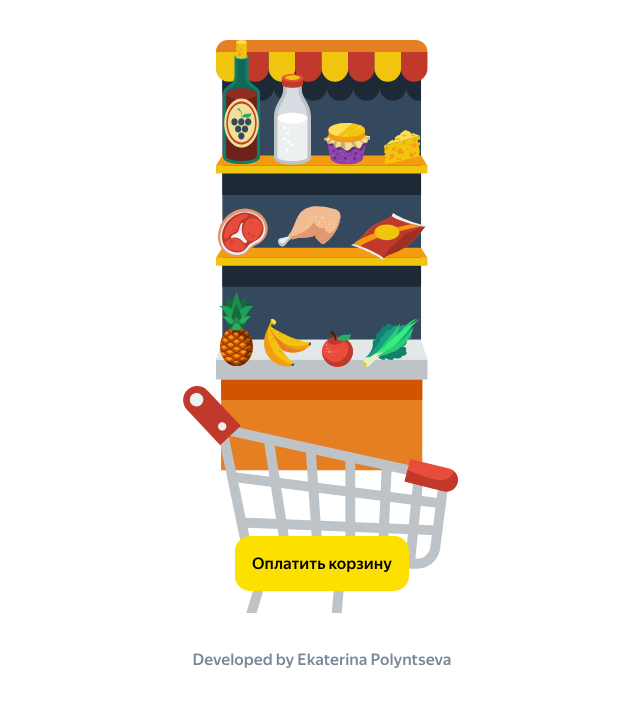
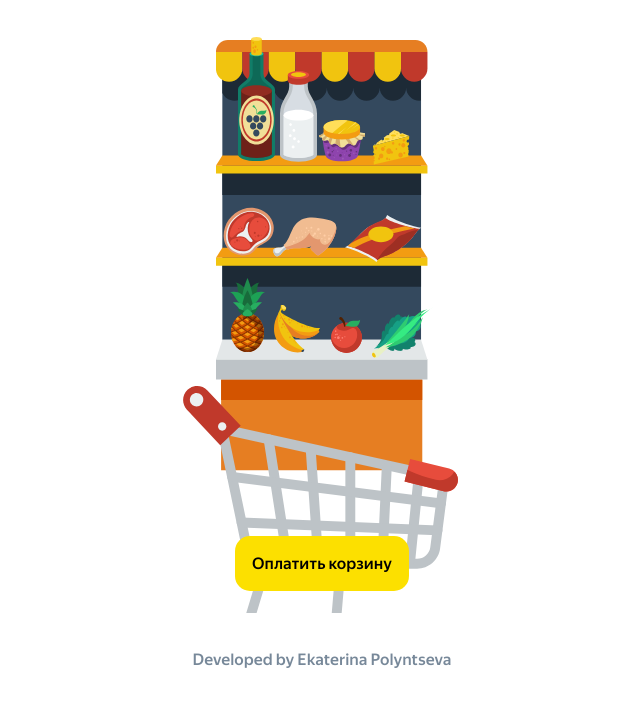
Before and after one commit to polynceva-es/lavka, a plain HTML site: page index.html in a window 1280 px wide. Shown: the whole page, without its empty margins (318-958 px from the left). Drawn offline with Linux system fonts and the light colour scheme.

Commit message:
fix css to pixel perfect

```diff
--- a/index.css
+++ b/index.css
@@ -35,8 +35,8 @@ body,
     flex-wrap: wrap;
     align-items: end;
     justify-content: space-evenly;
-    column-gap: 7px;
-    row-gap: 28px;
+    column-gap: 1px;
+    row-gap: 21px;
 }
 
 .content__cabinet,
@@ -60,6 +60,40 @@ body,
     position: absolute;
     top: 296px;
     left: -33px;
+}
+
+#wine {
+    transform: translateX(11px) translateY(-3px);
+}
+#milk {
+    transform: translateX(5px) translateY(-3px);
+}
+#jam {
+    transform: translateX(-4px) translateY(-3px);
+}
+#cheese {
+    transform: translateX(-7px);
+}
+#chicken {
+    transform: rotate(2deg) translateX(-4px) translateY(18px);
+}
+#meat {
+    transform: rotate(2deg) translateX(3px) translateY(6px);
+}
+#chips {
+    transform: translateX(-3px) translateY(9px);
+}
+#pinaple {
+    transform: translateX(7px);
+}
+#bananas {
+    transform: translateX(8px);
+}
+#apple {
+    transform: translateX(11px);
+}
+#salad {
+    transform: translateX(13px) translateY(5px);
 }
 
 .content__button {
--- a/index.js
+++ b/index.js
@@ -20,7 +20,7 @@ const fillCabinet = (array) => {
     array.map((item) => {
     cabinet.insertAdjacentHTML(
       "beforeend",
-      `<li draggable="true" key=${item.name}><img src=${item.src} alt=${item.name}/></li>`
+      `<li draggable="true" id=${item.name} key=${item.name}><img src=${item.src} alt=${item.name}/></li>`
     );
   });
 };
```
